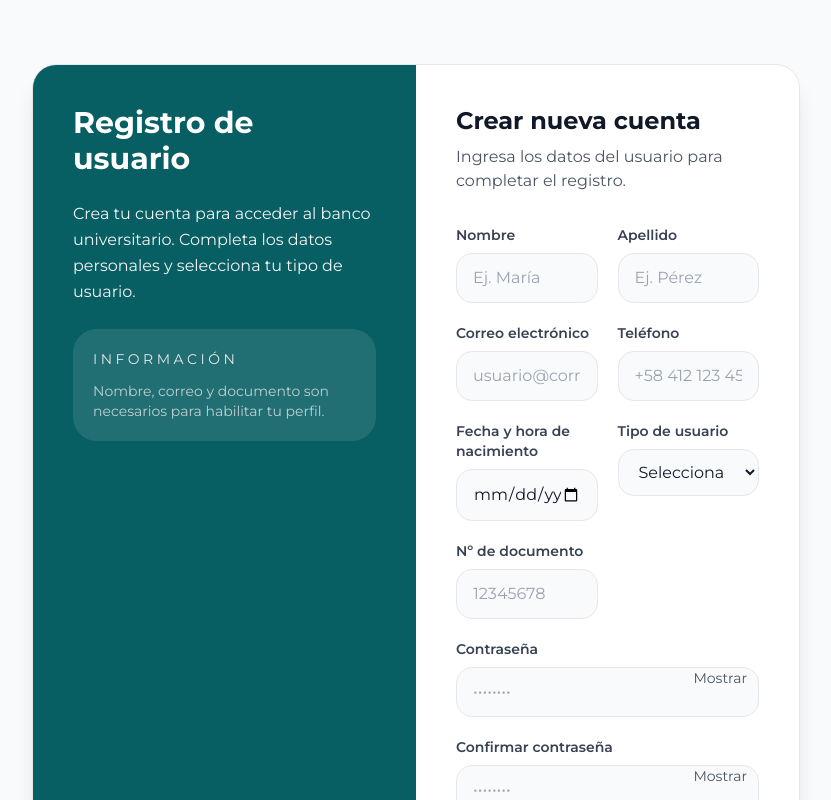
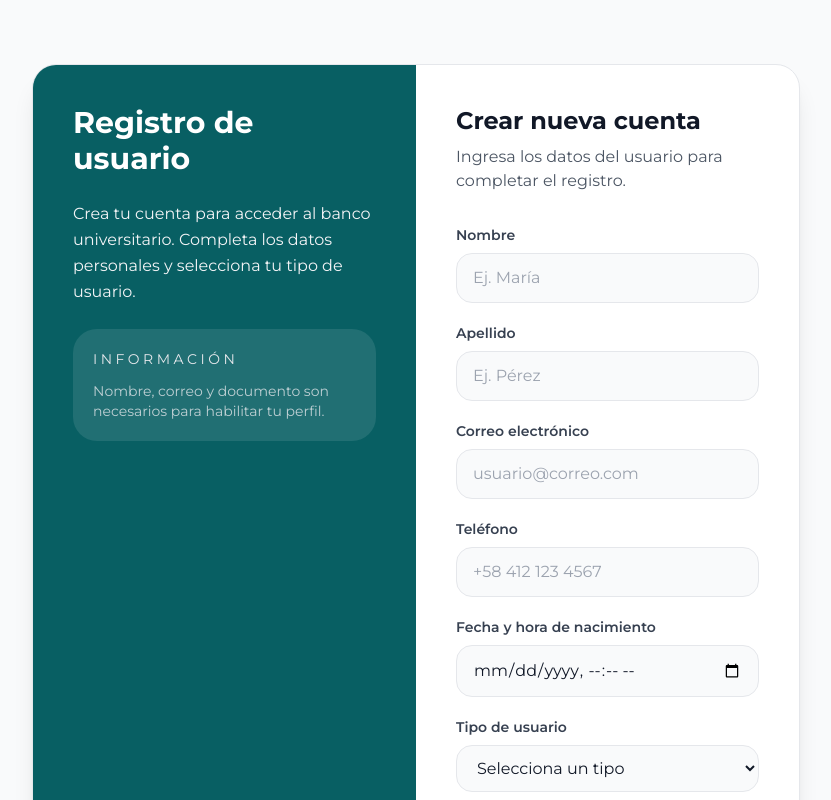
Before and after one commit to elujs/web-banco-universitario, a Vue app: page /register in a window 1280 px wide. Shown: the top 800 px of the page, without its empty margins (224-1055 px from the left). Built offline with nearby package versions, Linux system fonts and the light colour scheme.

Commit message:
se acomodo los campos de registro de usuario.

```diff
--- a/src/views/auth/UserRegister.vue
+++ b/src/views/auth/UserRegister.vue
@@ -24,7 +24,6 @@
           </div>
 
           <form class="space-y-5" @submit.prevent="onSubmit">
-            <div class="grid gap-5 md:grid-cols-2">
             <div>
               <label class="block text-sm font-semibold text-gray-700 mb-2" for="nombre">Nombre</label>
                 <input
@@ -52,9 +51,7 @@
                 />
                 <p v-if="errors.apellido" class="text-red-600 text-sm mt-1">{{ errors.apellido }}</p>
             </div>
-            </div>
 
-            <div class="grid gap-5 md:grid-cols-2">
             <div>
               <label class="block text-sm font-semibold text-gray-700 mb-2" for="email">Correo electrónico</label>
               <input
@@ -82,9 +79,7 @@
                 />
                 <p v-if="errors.telefono" class="text-red-600 text-sm mt-1">{{ errors.telefono }}</p>
             </div>
-            </div>
 
-            <div class="grid gap-5 md:grid-cols-2">
             <div>
               <label class="block text-sm font-semibold text-gray-700 mb-2" for="fechaNacimiento">Fecha y hora de nacimiento</label>
                 <input
@@ -107,13 +102,13 @@
               >
                 <option value="">Selecciona un tipo</option>
                 <option value="estudiante">Estudiante</option>
-
+                <option value="profesor">Profesor</option>
+                <option value="administrativo">Administrativo</option>
+                <option value="externo">Externo</option>
               </select>
             <p v-if="errors.tipoUsuario" class="text-red-600 text-sm mt-1">{{ errors.tipoUsuario }}</p>
             </div>
-            </div>
 
-            <div class="grid gap-5 md:grid-cols-2">
             <div>
               <label class="block text-sm font-semibold text-gray-700 mb-2" for="documento">Nº de documento</label>
               <input
@@ -127,12 +122,9 @@
               />
             <p v-if="errors.documento" class="text-red-600 text-sm mt-1">{{ errors.documento }}</p>
             </div>
-            </div>
 
             <div class="relative">
-                <label class="block text-sm font-semibold text-gray-700 mb-2" for="contrasena">
-                  Contraseña
-                </label>
+              <label class="block text-sm font-semibold text-gray-700 mb-2" for="contrasena">Contraseña</label>
               <input
                 id="contrasena"
                 v-model="contrasena"
@@ -143,7 +135,7 @@
               />
               <button
                 type="button"
-                  class="absolute right-3 top-1/2 -translate-y-1/2 text-sm text-gray-600 hover:text-gray-900"
+                class="absolute right-3 top-[calc(50%+0.7rem)] -translate-y-1/2 text-sm text-gray-600 hover:text-gray-900"
                 @click="togglePassword('contrasena')"
               >
                 {{ showPassword ? 'Ocultar' : 'Mostrar' }}
@@ -152,9 +144,7 @@
             </div>
 
             <div class="relative">
-            <label class="block text-sm font-semibold text-gray-700 mb-2" for="confirmarContrasena">
-              Confirmar contraseña
-            </label>
+              <label class="block text-sm font-semibold text-gray-700 mb-2" for="confirmarContrasena">Confirmar contraseña</label>
                 <input
                   id="confirmarContrasena"
                   v-model="confirmarContrasena"
@@ -165,7 +155,7 @@
                 />
               <button
                 type="button"
-              class="absolute right-3 top-1/2 -translate-y-1/2 text-sm text-gray-600 hover:text-gray-900"
+                class="absolute right-3 top-[calc(50%+0.7rem)] -translate-y-1/2 text-sm text-gray-600 hover:text-gray-900"
                 @click="togglePassword('confirmarContrasena')"
               >
                 {{ showConfirmPassword ? 'Ocultar' : 'Mostrar' }}
@@ -173,11 +163,18 @@
               <p v-if="errors.confirmarContrasena" class="text-red-600 text-sm mt-1">{{ errors.confirmarContrasena }}</p>
             </div>
 
-            <button type="submit" class="w-full bg-[#085F63] hover:bg-[#0a7a7f] text-white font-semibold px-6 py-3 rounded-2xl transition-all duration-300">
+            <button
+              type="submit"
+              class="w-full bg-[#085F63] hover:bg-[#0a7a7f] text-white font-semibold px-6 py-3 rounded-2xl transition-all duration-300"
+            >
               Crear usuario
             </button>
 
-            <button @click="goHome" type="button" class="w-full bg-gray-200 hover:bg-gray-300 text-gray-900 font-semibold px-6 py-3 rounded-2xl transition-all duration-300">
+            <button
+              @click="goHome"
+              type="button"
+              class="w-full bg-gray-200 hover:bg-gray-300 text-gray-900 font-semibold px-6 py-3 rounded-2xl transition-all duration-300"
+            >
               Volver al inicio
             </button>
           </form>
```
Lines whose indentation alone changed are shown as unchanged.
